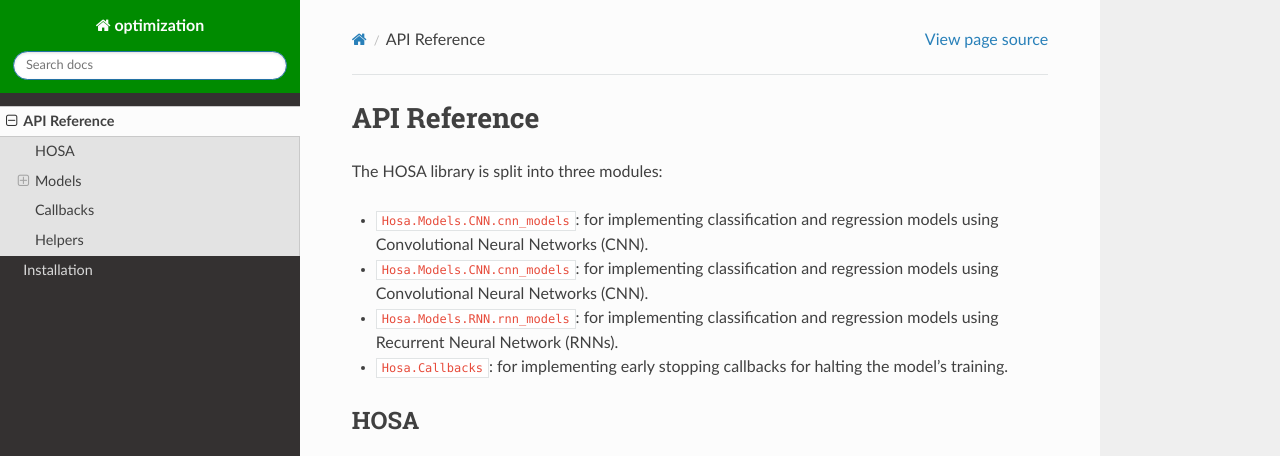
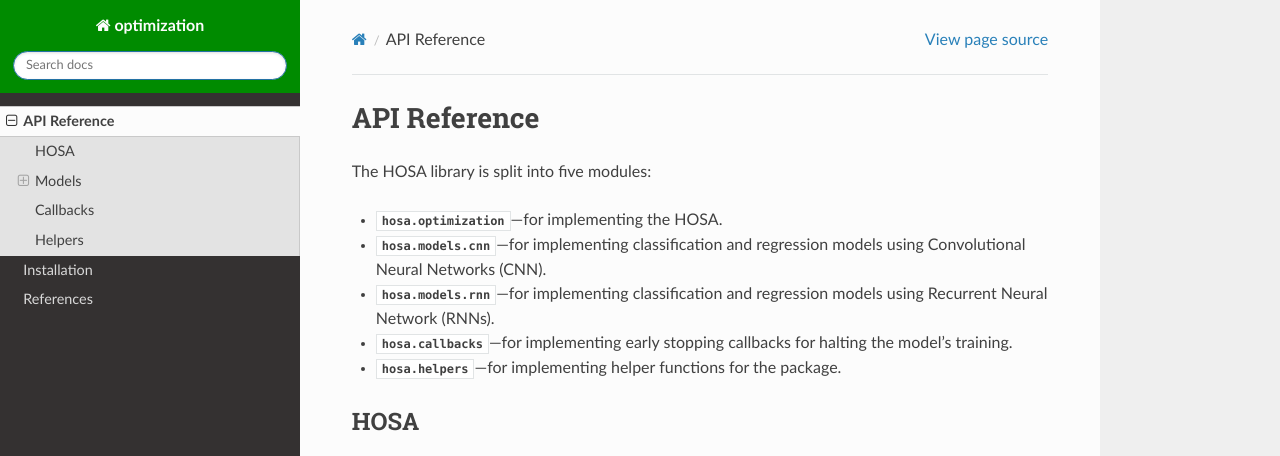
Before and after one commit to Dntfreitas/HOSA, a Sphinx documentation site: the page built from docs/source/api.rst, in a window 1280 px wide and 900 px high, cut to the strip 0-456 px from the top of the window. Built offline with Sphinx 7.4.7 and the Read the Docs theme 2.0.0, drawn with Linux system fonts in a browser that asks for light colours.

Commit message:
Updated documention and code formating.

```diff
--- a/docs/source/api.rst
+++ b/docs/source/api.rst
@@ -1,17 +1,18 @@
 API Reference
 =============
 
-The HOSA library is split into three modules:
+The HOSA library is split into five modules:
 
-* ``Hosa.Models.CNN.cnn_models``: for implementing classification and regression models using Convolutional Neural Networks (CNN).
-* ``Hosa.Models.CNN.cnn_models``: for implementing classification and regression models using Convolutional Neural Networks (CNN).
-* ``Hosa.Models.RNN.rnn_models``: for implementing classification and regression models using Recurrent Neural Network (RNNs).
-* ``Hosa.Callbacks``: for implementing early stopping callbacks for halting the model's training.
+* :py:mod:`hosa.optimization`—for implementing the HOSA.
+* :py:mod:`hosa.models.cnn`—for implementing classification and regression models using Convolutional Neural Networks (CNN).
+* :py:mod:`hosa.models.rnn`—for implementing classification and regression models using Recurrent Neural Network (RNNs).
+* :py:mod:`hosa.callbacks`—for implementing early stopping callbacks for halting the model's training.
+* :py:mod:`hosa.helpers`—for implementing helper functions for the package.
 
 HOSA
 ----
 
-.. automodule:: hosa.Optimization
+.. automodule:: hosa.optimization
 
 Models
 ------
@@ -19,19 +20,19 @@ Models
 CNN
 ^^^
 
-.. automodule:: hosa.Models.CNN
+.. automodule:: hosa.models.cnn
 
 RNN
 ^^^
 
-.. automodule:: hosa.Models.RNN
+.. automodule:: hosa.models.rnn
 
 Callbacks
 ---------
 
-.. automodule:: hosa.Callbacks
+.. automodule:: hosa.callbacks
 
 Helpers
 -------
 
-.. automodule:: hosa.Helpers
+.. automodule:: hosa.helpers
--- a/docs/source/index.rst
+++ b/docs/source/index.rst
@@ -10,3 +10,4 @@ Table of contents
 
    api
    installation
+   ref
--- /dev/null
+++ b/docs/source/ref.rst
@@ -0,0 +1,6 @@
+References
+==========
+
+.. [Men20] Mendonça, F.; Mostafa, S.; Morgado-Dias, F.; Juliá-Serdá,
+            G.; Ravelo-García, A. A Method for Sleep Quality Analysis Based on CNN Ensemble With
+            Implementation in a Portable Wireless Device. *IEEE Access* **2020**, 8, 158523–158537.
```
Also changed, not shown: 6 other files.
